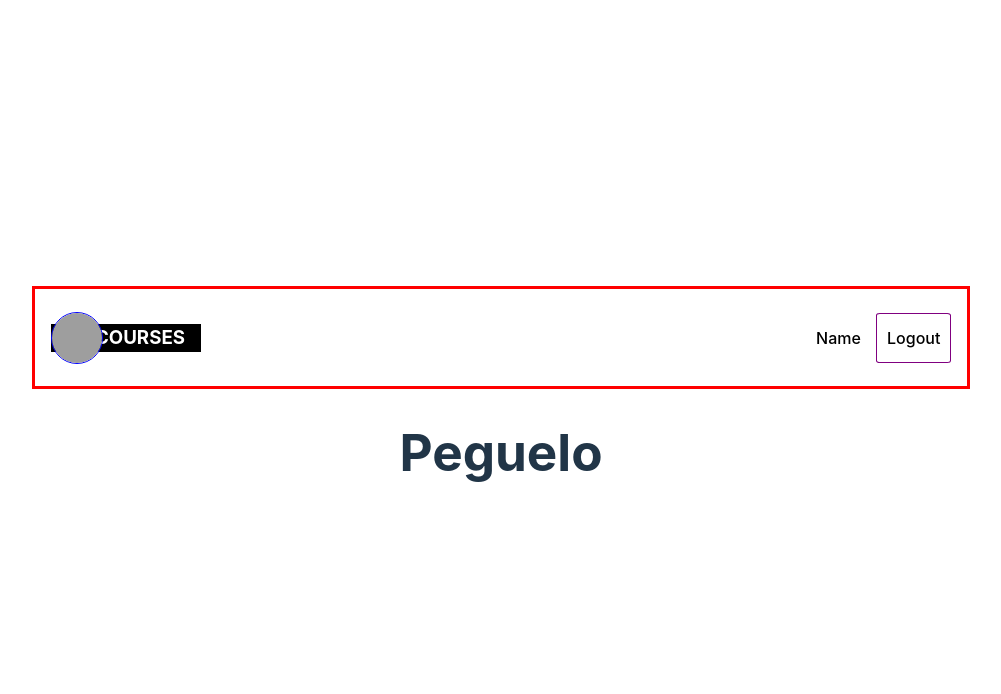
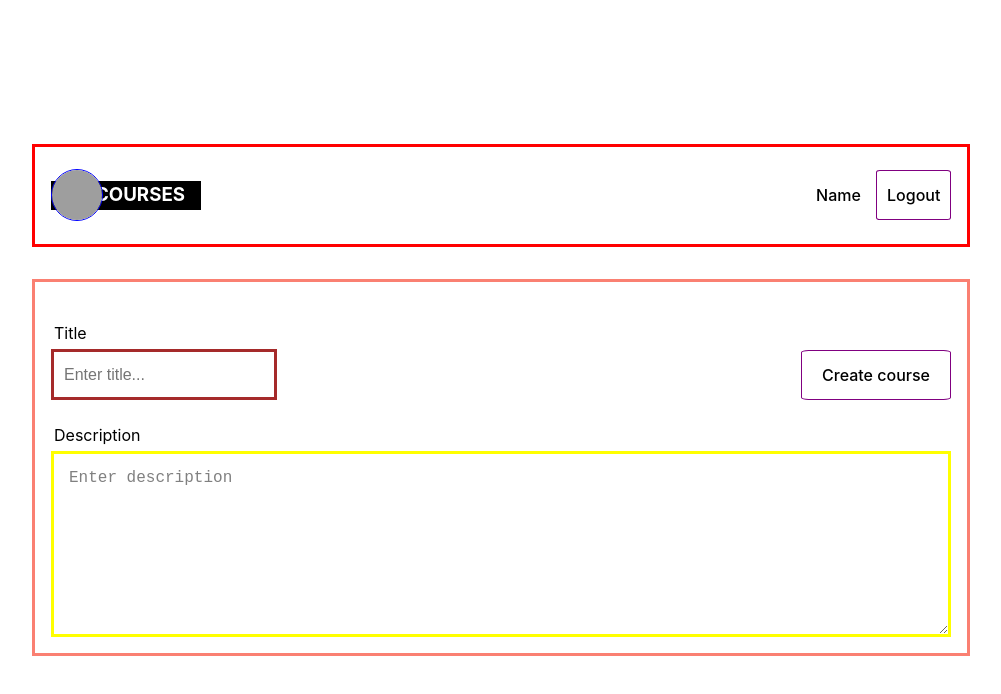
Before and after one commit to caoh29/epam, a React (Vite) app in the folder react/HT_1/courses-app/: page / in a window 1280 px wide. Both pictures are taken after typing "Sample" into the empty fields and a click on the button "Add new course". Shown: the top 694 px of the page, without its empty margins (139-1140 px from the left). Built offline with nearby package versions, Linux system fonts and the light colour scheme; grey boxes are pictures that could not be loaded.

Commit message:
committing something xd

```diff
--- a/react/HT_1/courses-app/src/App.jsx
+++ b/react/HT_1/courses-app/src/App.jsx
@@ -8,7 +8,7 @@ function App() {
 
   const [showCreateCourse, setShowCreateCourse] = useState(false);
 
-  const AddNewCourseHandler =() => {
+  const AddNewCourseClickHandler = () => {
     setShowCreateCourse(true);
   }
 
@@ -18,7 +18,7 @@ function App() {
       {showCreateCourse ? (
         <CreateCourse />
       ) : (
-        <Courses onAddNewCourseClick={AddNewCourseHandler} />
+        <Courses onAddNewCourseClick={AddNewCourseClickHandler} />
       )}
     </div>
   )
--- a/react/HT_1/courses-app/src/common/Button/Button.jsx
+++ b/react/HT_1/courses-app/src/common/Button/Button.jsx
@@ -5,7 +5,7 @@ const Btn = styled.button`
     padding: 10px;
     cursor: pointer;
     align-self: center;
-    justify-self: center;
+    justify-self: ${props => props.justifySelf ? props.justifySelf : "center"};
     text-align: center;
     margin: ${props => props.margin ? props.margin : "0"};
     width: ${props => props.width ? props.width : "75px"};
@@ -18,7 +18,21 @@ const Btn = styled.button`
 `;
 
 function Button (props) {
-    return (<Btn margin={props.margin} gridColumn={props.gridColumn} gridRow={props.gridRow} width={props.width} height={props.height} borderColor={props.borderColor} backgroundColor={props.backgroundColor} color={props.color} onClick={props.onClick}>{props.children}</Btn >);
+    return (
+        <Btn
+            justifySelf={props.justifySelf}
+            margin={props.margin}
+            gridColumn={props.gridColumn}
+            gridRow={props.gridRow}
+            width={props.width}
+            height={props.height}
+            borderColor={props.borderColor}
+            backgroundColor={props.backgroundColor}
+            color={props.color}
+            onClick={props.onClick}>
+                {props.children}
+        </Btn >
+    );
 }
 
 
--- a/react/HT_1/courses-app/src/common/Input/Input.jsx
+++ b/react/HT_1/courses-app/src/common/Input/Input.jsx
@@ -10,23 +10,53 @@ const InputField = styled.input`
     color: ${props => props.color ? props.color : "black"};
     font-size: ${props => props.fontSize ? props.fontSize : "1em"};
     margin: ${props => props.margin ? props.margin : "0"};
+    ${props => props.gridColumn ? `grid-column: ${props.gridColumn};` : ""}
+    ${props => props.gridRow ? `grid-row: ${props.gridRow};` : ""}
 `;
 
 const InputLabel = styled.label`
-    padding: 10px;
-    width: ${props => props.width ? props.width : ""};
-    height: ${props => props.height ? props.height : ""};
-    border: 1px solid ${props => props.borderColor ? props.borderColor : "white"};
+    padding: 0;
+    width: ${props => props.width ? props.width : "200px"};
+    height: ${props => props.height ? props.height : "25px"};
+    border: 3px solid ${props => props.borderColor ? props.borderColor : "white"};
     background-color: ${props => props.backgroundColor ? props.backgroundColor : "white"};
     color: ${props => props.color ? props.color : "black"};
     font-size: ${props => props.fontSize ? props.fontSize : "1em"};
+    margin: ${props => props.margin ? props.margin : "0"};
+    text-align: ${props => props.textAlign ? props.textAlign : "left"};
+    ${props => props.gridColumn ? `grid-column: ${props.gridColumn};` : ""}
+    ${props => props.gridRow ? `grid-row: ${props.gridRow};` : ""}
+    ${props => props.alignSelf ? `align-self: ${props.alignSelf};` : ""}
 `;
 
 function Input (props) {
     return (
         <Fragment>
-            {props.labelText && <InputLabel for={props.id}>{props.labelText ? props.labelText : ''}</InputLabel>}
-            <InputField margin={props.margin} width={props.width} height={props.height} placeholder={props.placeHolder} name={props.name} id={props.id} type={props.type} value={props.value} onChange={props.onChange}></InputField>
+            {props.labelText && <InputLabel
+                htmlFor={props.id}
+                textAlign={props.textAlign}
+                gridColumn={props.gridColumnLabel}
+                gridRow={props.gridRowLabel}
+                alignSelf={props.alignSelfLabel}>
+                    {props.labelText ? props.labelText : ''}
+                </InputLabel>}
+            <InputField
+                margin={props.margin}
+                width={props.width}
+                height={props.height}
+                backgroundColor={props.backgroundColor}
+                borderColor={props.borderColor}
+                color={props.color}
+                fontSize={props.fontSize}
+                gridColumn={props.gridColumnInput}
+                gridRow={props.gridRowInput}
+                placeholder={props.placeHolder}
+                name={props.name}
+                id={props.id}
+                type={props.type}
+                value={props.value}
+                onChange={props.onChange}>
+            </InputField>
         </Fragment>
     );
 }
--- a/react/HT_1/courses-app/src/components/CreateCourse/CreateCourse.jsx
+++ b/react/HT_1/courses-app/src/components/CreateCourse/CreateCourse.jsx
@@ -1,28 +1,80 @@
-// import styled from "styled-components";
-// import CourseCard from "./components/CourseCard/CourseCard";
-// import constants from "../../constants";
-// import SearchBar from "./components/SearchBar/SearchBar";
-// import Button from "../../common/Button/Button";
-// import { useState } from "react";
+import styled from "styled-components";
+import Input from "../../common/Input/Input";
+import Button from "../../common/Button/Button";
+import constants from "../../constants";
+import { useState } from "react";
 
+const CreateCourseContainer = styled.div`
+    display: flex;
+    flex-direction: column;
+    border: 3px solid salmon;
+    padding: 1rem;
+    margin-top: 2rem;
+`;
 
-// const CoursesContainer = styled.div`
-//     display: flex;
-//     flex-direction: column;
-//     border: 3px solid blue;
-//     padding: 1rem;
-//     margin-top: 2rem;
-// `;
+const GridContainer2x2 = styled.div`
+    display: grid;
+    grid-template-columns: 1fr 1fr;
+    grid-template-rows: 1fr 1fr;
+`;
 
-// const CoursesNavContainer = styled.div`
-//     display: flex;
-//     flex-wrap: nowrap;
-// `;
+const Label = styled.label`
+    padding: 0;
+    margin: ${props => props.margin ? props.margin : "0"};
+    width: ${props => props.width ? props.width : "200px"};
+    height: ${props => props.height ? props.height : "25px"};
+    border: 3px solid ${props => props.borderColor ? props.borderColor : "white"};
+    background-color: ${props => props.backgroundColor ? props.backgroundColor : "white"};
+    color: ${props => props.color ? props.color : "black"};
+    font-size: ${props => props.fontSize ? props.fontSize : "1em"};
+    text-align: ${props => props.textAlign ? props.textAlign : "start"};
+    ${props => props.gridColumn ? `grid-column: ${props.gridColumn};` : ""}
+    ${props => props.gridRow ? `grid-row: ${props.gridRow};` : ""}
+    ${props => props.alignSelf ? `align-self: ${props.alignSelf};` : ""}
+`;
+
+const TextArea = styled.textarea`
+    padding: 15px;
+    margin: ${props => props.margin ? props.margin : "0"};
+    width: ${props => props.width ? props.width : "auto"};
+    height: ${props => props.height ? props.height : "150px"};
+    border: 3px solid ${props => props.borderColor ? props.borderColor : "yellow"};
+    background-color: ${props => props.backgroundColor ? props.backgroundColor : "white"};
+    color: ${props => props.color ? props.color : "gray"};
+    font-size: ${props => props.fontSize ? props.fontSize : "1rem"};
+    text-align: ${props => props.textAlign ? props.textAlign : "start"};
+    ${props => props.gridColumn ? `grid-column: ${props.gridColumn};` : ""}
+    ${props => props.gridRow ? `grid-row: ${props.gridRow};` : ""}
+    ${props => props.alignSelf ? `align-self: ${props.alignSelf};` : ""}
+`;
 
 function CreateCourse (props) {
 
     return (
-        <h1>Peguelo</h1>
+        <CreateCourseContainer>
+            <GridContainer2x2>
+                <Input
+                    labelText="Title"
+                    gridColumnLabel="1"
+                    gridRowLabel="1"
+                    alignSelfLabel="end"
+                    gridColumnInput="1"
+                    gridRowInput="2"
+                    placeHolder="Enter title..."
+                    borderColor="brown">
+                </Input>
+                <Button
+                    gridColumn="2"
+                    gridRow="2"
+                    width="150px"
+                    justifySelf="end"
+                    onClick={() => {}}>
+                        Create course
+                </Button>
+            </GridContainer2x2>
+            <Label htmlFor="TextArea" margin="20px 0 0 0">Description</Label>
+            <TextArea id="TextArea" defaultValue="Enter description"/>
+        </CreateCourseContainer>
     );
 }
 
```
